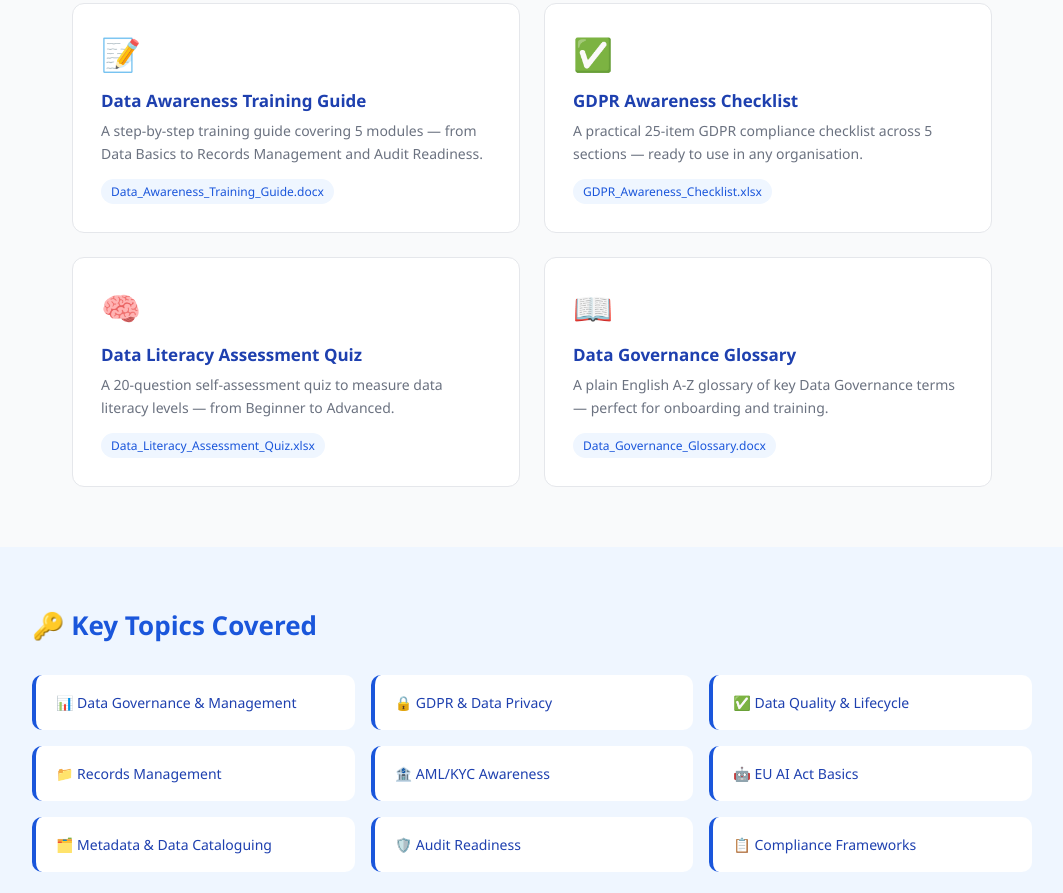
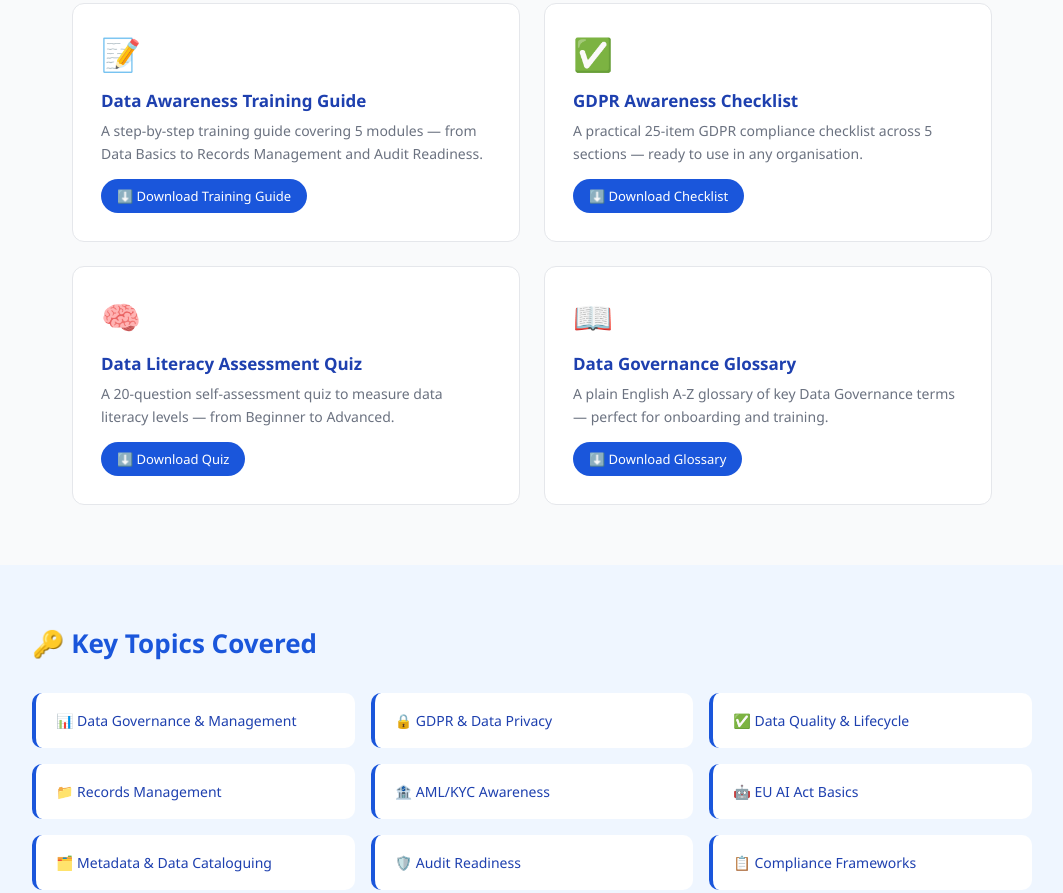
Before and after one commit to casemokcreate/miz-kas-data-literacy, a plain HTML site: page index.html in a window 1280 px wide. Shown: the part 892-1785 px from the top of the page, without its empty margins (108-1171 px from the left). Drawn offline with Linux system fonts and the light colour scheme.

Commit message:
Update index.html

```diff
--- a/index.html
+++ b/index.html
@@ -1,5 +1,4 @@
-
-  <!DOCTYPE html>
+<!DOCTYPE html>
 <html lang="en">
 <head>
     <meta charset="UTF-8">
@@ -27,7 +26,8 @@
         .card .icon { font-size: 32px; margin-bottom: 14px; }
         .card h3 { font-size: 17px; font-weight: 600; color: #1e40af; margin-bottom: 8px; }
         .card p { font-size: 14px; color: #6b7280; line-height: 1.6; margin-bottom: 14px; }
-        .card .file-tag { display: inline-block; background: #eff6ff; color: #1a56db; font-size: 12px; padding: 4px 10px; border-radius: 20px; font-weight: 500; }
+        .download-btn { display: inline-block; background: #1a56db; color: white; font-size: 13px; padding: 8px 16px; border-radius: 20px; font-weight: 500; text-decoration: none; }
+        .download-btn:hover { background: #1e40af; }
         .topics { background: #eff6ff; padding: 60px 40px; }
         .topics-inner { max-width: 1000px; margin: 0 auto; }
         .topics-grid { display: grid; grid-template-columns: repeat(3, 1fr); gap: 16px; margin-top: 32px; }
@@ -85,25 +85,25 @@
             <div class="icon">📝</div>
             <h3>Data Awareness Training Guide</h3>
             <p>A step-by-step training guide covering 5 modules — from Data Basics to Records Management and Audit Readiness.</p>
-            <span class="file-tag">Data_Awareness_Training_Guide.docx</span>
+            <a class="download-btn" href="https://github.com/casemokcreate/miz-kas-data-literacy/raw/main/Data_Awareness_Training_Guide%20(1).docx" target="_blank">⬇️ Download Training Guide</a>
         </div>
         <div class="card">
             <div class="icon">✅</div>
             <h3>GDPR Awareness Checklist</h3>
             <p>A practical 25-item GDPR compliance checklist across 5 sections — ready to use in any organisation.</p>
-            <span class="file-tag">GDPR_Awareness_Checklist.xlsx</span>
+            <a class="download-btn" href="https://github.com/casemokcreate/miz-kas-data-literacy/raw/main/GDPR_Awareness_Checklist.xlsx" target="_blank">⬇️ Download Checklist</a>
         </div>
         <div class="card">
             <div class="icon">🧠</div>
             <h3>Data Literacy Assessment Quiz</h3>
             <p>A 20-question self-assessment quiz to measure data literacy levels — from Beginner to Advanced.</p>
-            <span class="file-tag">Data_Literacy_Assessment_Quiz.xlsx</span>
+            <a class="download-btn" href="https://github.com/casemokcreate/miz-kas-data-literacy/raw/main/Data_Literacy_Assessment_Quiz.xlsx" target="_blank">⬇️ Download Quiz</a>
         </div>
         <div class="card">
             <div class="icon">📖</div>
             <h3>Data Governance Glossary</h3>
             <p>A plain English A-Z glossary of key Data Governance terms — perfect for onboarding and training.</p>
-            <span class="file-tag">Data_Governance_Glossary.docx</span>
+            <a class="download-btn" href="https://github.com/casemokcreate/miz-kas-data-literacy/raw/main/Data_Governance_Glossary.docx" target="_blank">⬇️ Download Glossary</a>
         </div>
     </div>
 </div>
@@ -140,7 +140,7 @@
     <h2>👩‍💼 About Miz Kas</h2>
     <p>Cassandra Emokpae is a Data Governance & Compliance Specialist with cross-sector experience spanning the Energy and Legal industries. As a qualified Solicitor of the Supreme Court of England and Wales, she brings a unique combination of legal precision and data expertise to help organisations navigate complex regulatory environments.</p>
     <div class="links">
-        <a href="mailto:casemok@yahoo.com">📧 casemok@yahoo.com</a>
+        <a href="/cdn-cgi/l/email-protection#bfdcdeccdad2d0d4ffc6ded7d0d091dcd0d2">📧 <span class="__cf_email__" data-cfemail="e98a889a8c848682a99088818686c78a8684">[email&#160;protected]</span></a>
         <a href="https://www.linkedin.com/in/cassandra-emokpae-1610a217" target="_blank">🔗 LinkedIn</a>
         <a href="https://github.com/casemokcreate" target="_blank">💻 GitHub</a>
     </div>
@@ -150,5 +150,5 @@
     <p>© 2026 <span>Miz Kas</span> — Cassandra Emokpae | Data Governance & Compliance Specialist | Open Source Resource Kit</p>
 </footer>
 
-</body>
+<script data-cfasync="false" src="/cdn-cgi/scripts/5c5dd728/cloudflare-static/email-decode.min.js"></script></body>
 </html>
```
